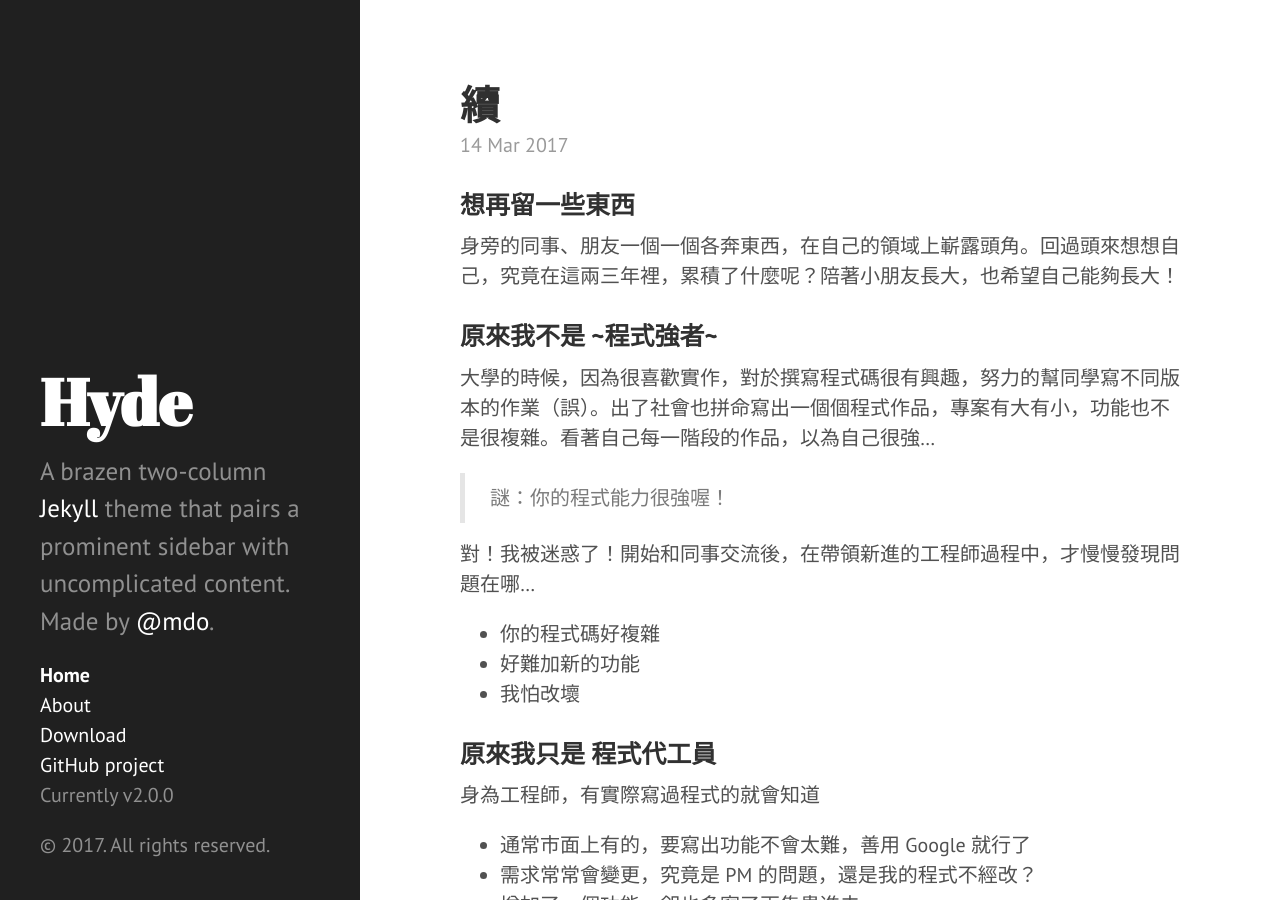
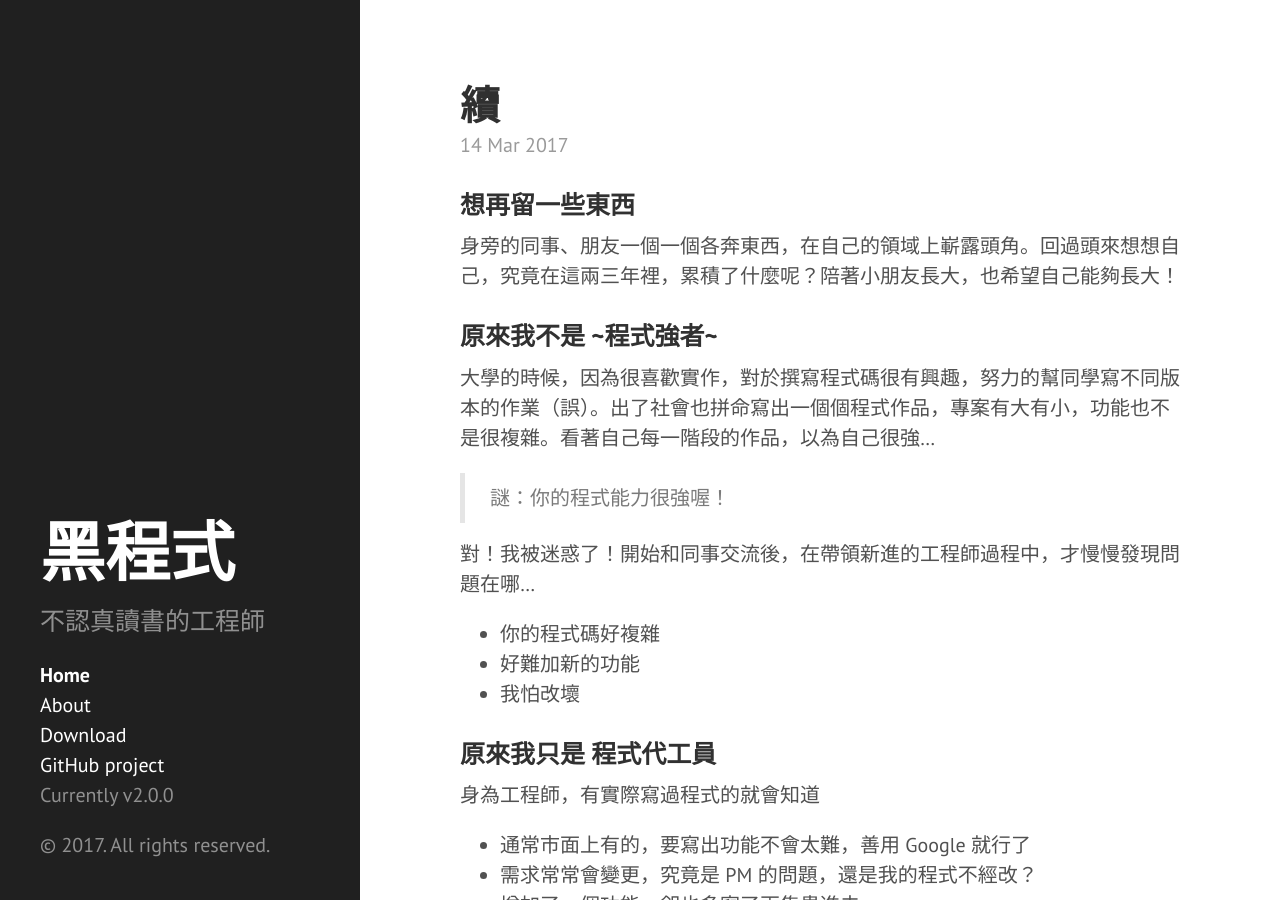
Before and after one commit to willsbor/willsbor.github.io, a Jekyll site: the page built from index.html, in a window 1280 px wide and 900 px high. Built offline with Jekyll 4.4.1, drawn with Linux system fonts in a browser that asks for light colours; Markdown is read by kramdown in place of the engine named in the settings; the list of posts is cut into pages by our own code.

Commit message:
Update _config.yml

```diff
--- a/_config.yml
+++ b/_config.yml
@@ -6,14 +6,14 @@
 permalink:        pretty
 
 # Setup
-title:            Hyde
+title:            黑程式
 tagline:          'A Jekyll theme'
-description:      'A brazen two-column <a href="http://jekyllrb.com" target="_blank">Jekyll</a> theme that pairs a prominent sidebar with uncomplicated content. Made by <a href="https://twitter.com/mdo" target="_blank">@mdo</a>.'
+description:      '不認真讀書的工程師'
 url:              https://willsbor.github.io/
 
 author:
-  name:           'Mark Otto'
-  url:            https://twitter.com/mdo
+  name:           'willsbor Kang'
+  url:            https://www.facebook.com/willsbor.kang
 
 paginate:         5
 gems:             [jekyll-paginate]
@@ -22,4 +22,4 @@
 version:          2.0.0
 
 github:
-  repo:           https://github.com/poole/hyde
+  repo:           https://github.com/willsbor
```
